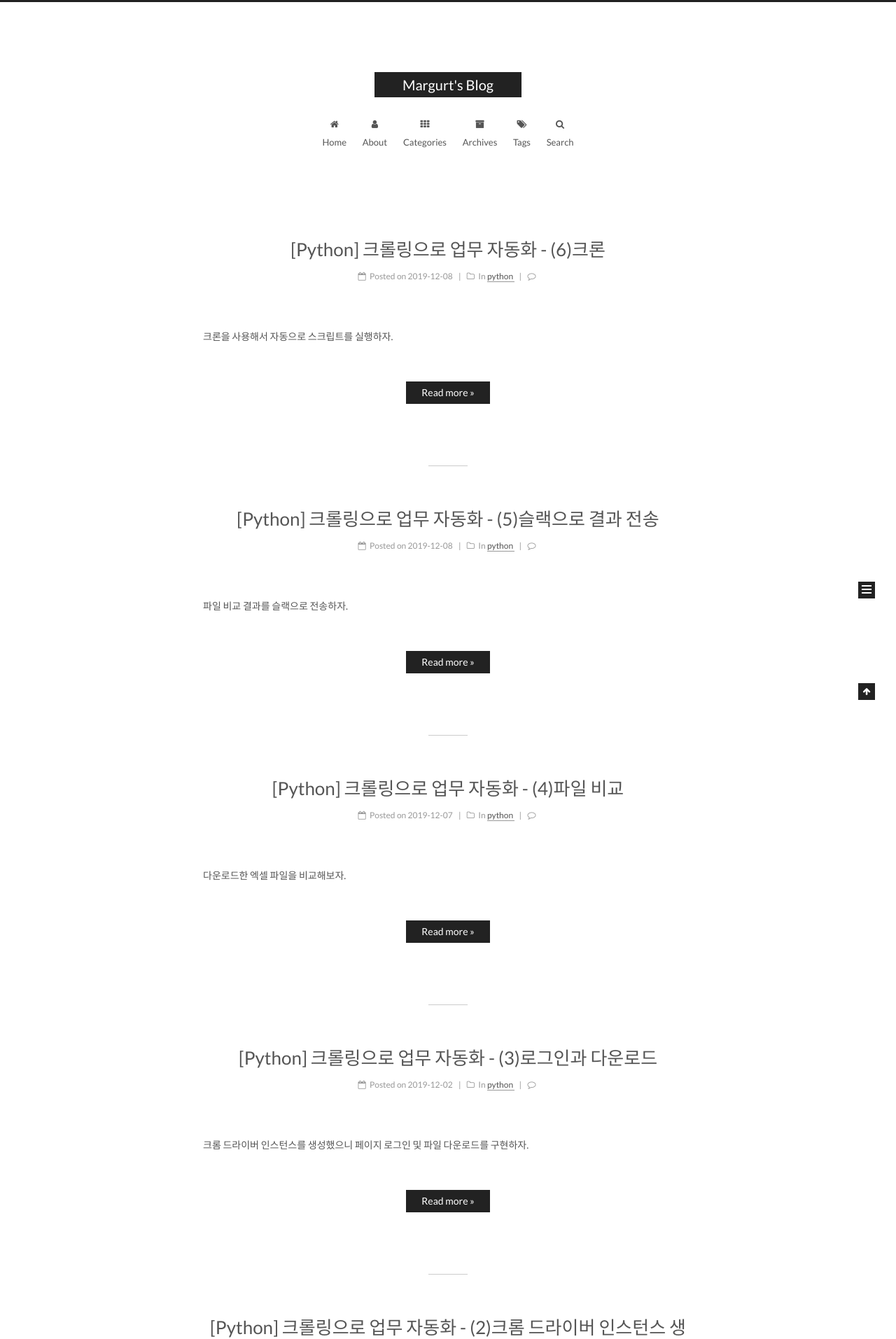
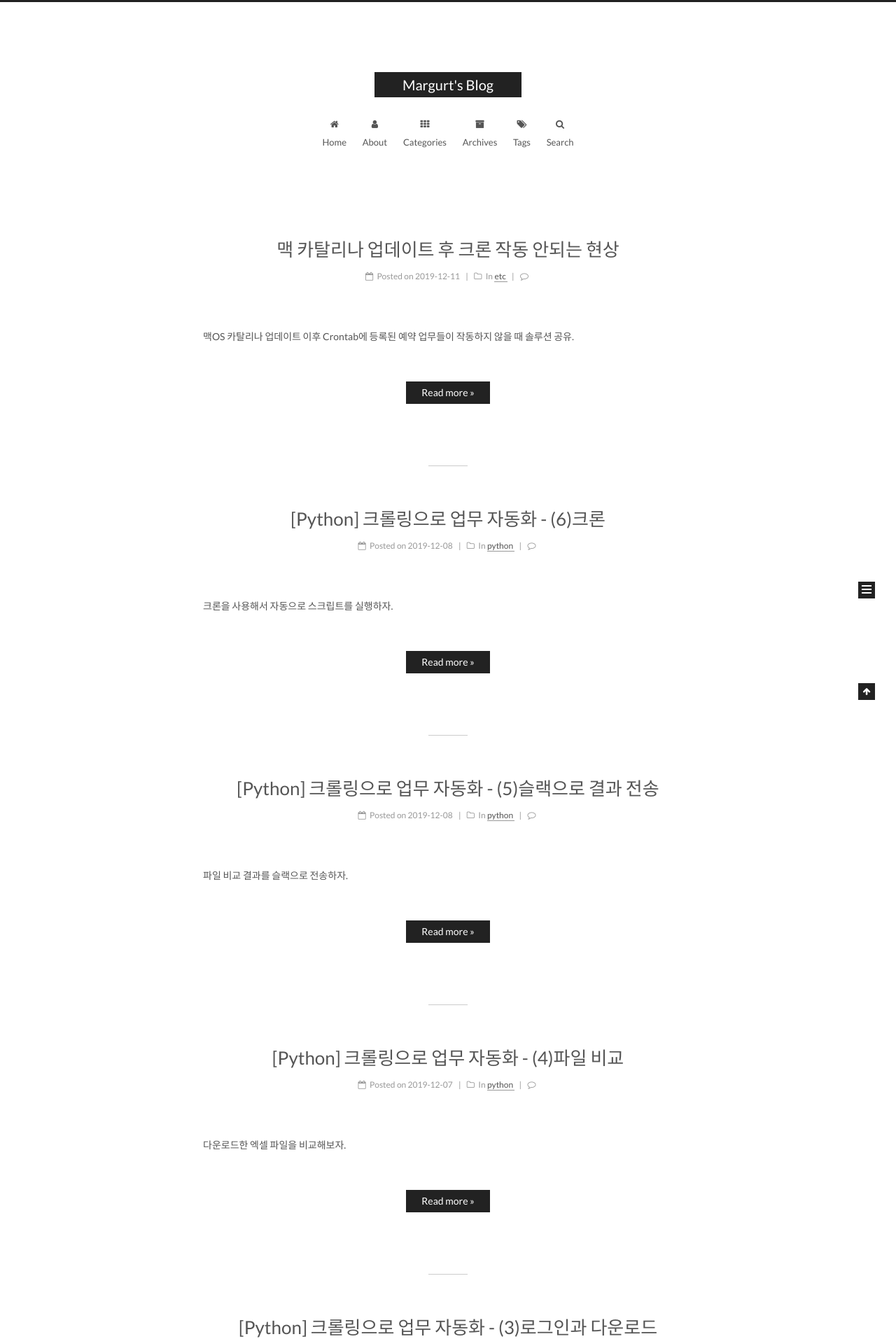
Before and after one commit to dc7303/dc7303.github.io, a Jekyll site: the page built from index.html, in a window 1280 px wide. Shown: the top 1913 px of the page at 70% size. Built offline with Jekyll 4.4.1, drawn with Linux system fonts in a browser that asks for light colours; the list of posts is cut into pages by our own code; comment, search, counter and statistics services are not loaded; some of the changed text lies outside the part shown.

Commit message:
카탈리나 크론 이슈 추가

```diff
--- /dev/null
+++ b/_posts/2019-12-11-macCatalinaCronIssue.md
@@ -0,0 +1,25 @@
+---
+layout: post
+title: "맥 카탈리나 업데이트 후 크론 작동 안되는 현상"
+date: 2019-12-11 02:00:00
+category:
+- etc
+tag:
+- cron
+comments: true
+---
+
+맥OS 카탈리나 업데이트 이후 Crontab에 등록된 예약 업무들이 작동하지 않을 때 솔루션 공유.
+
+### 원인
+카탈리나로 업데이트 되면서 맥OS 보안 정책이 강화되어 `cron`에 접근 권한을 줘야한다.
+
+### 해결
+
+`System Preferences > Security & Privacy > Privacy` 로 이동한다. 그리고 `Full Disk Access` 항목에서 cron을 추가해준다.
+
+![fullDiskAccess](/assets/images/post/macCatalinaCronIssue-fullDiskAccess.png){: width="100%"}*\<크론 접근 권한주기\>*
+
+cron은 `/usr/sbin/cron` 경로에 있다. 숨김 폴더가 안보일 때 `command + shift + >` 단축키를 사용하면 보인다.
+
+![findCron](/assets/images/post/macCatalinaCronIssue-findCron.png){: width="100%"}*\<크론 찾기\>*
```
Also changed, not shown: _posts/2019-12-08-pythonMakedCrawler5.md (+1 -1 lines), assets/images/post/macCatalinaCronIssue-findCron.png (added), assets/images/post/macCatalinaCronIssue-fullDiskAccess.png (added).
